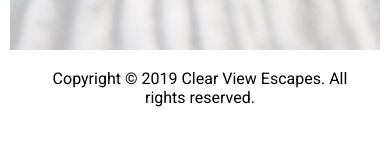
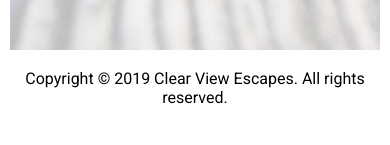
Before and after one commit to talhaimran777/Travel-Agency-Website, a website: page app/index.html in a window 390 px wide. Shown: the part 4966-5111 px from the top of the page. Drawn offline with Linux system fonts and the light colour scheme.

Commit message:
Made few changes in footer.css

```diff
--- a/app/assets/styles/css/main.css
+++ b/app/assets/styles/css/main.css
@@ -1183,14 +1183,12 @@ img{
 
 .footer__paragraph{
         font-size: 2rem;
-        margin-right: 3rem;
         text-align: center;
     }
 
 @media (max-width: 576px){
 
 .footer__paragraph{
-                font-size: 1.6rem;
-                margin-left: 4rem
+                font-size: 1.6rem
     }
     }
--- a/app/assets/styles/postcss/modules/footer/_footer.css
+++ b/app/assets/styles/postcss/modules/footer/_footer.css
@@ -25,11 +25,9 @@
 
     &__paragraph{
         font-size: 2rem;
-        margin-right: 3rem;
         text-align: center;
             @mixin atSmaller{
                 font-size: 1.6rem;
-                margin-left: 4rem;
             }
     }
 
```
